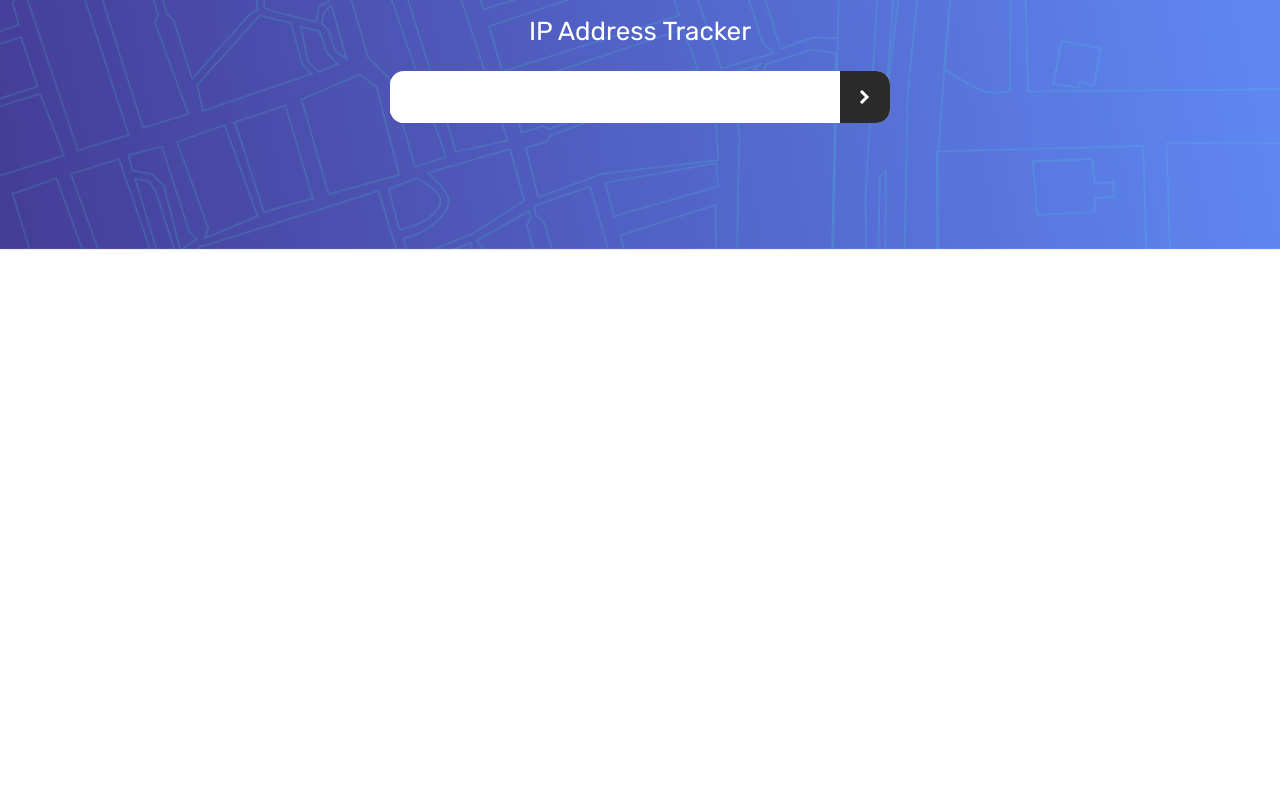
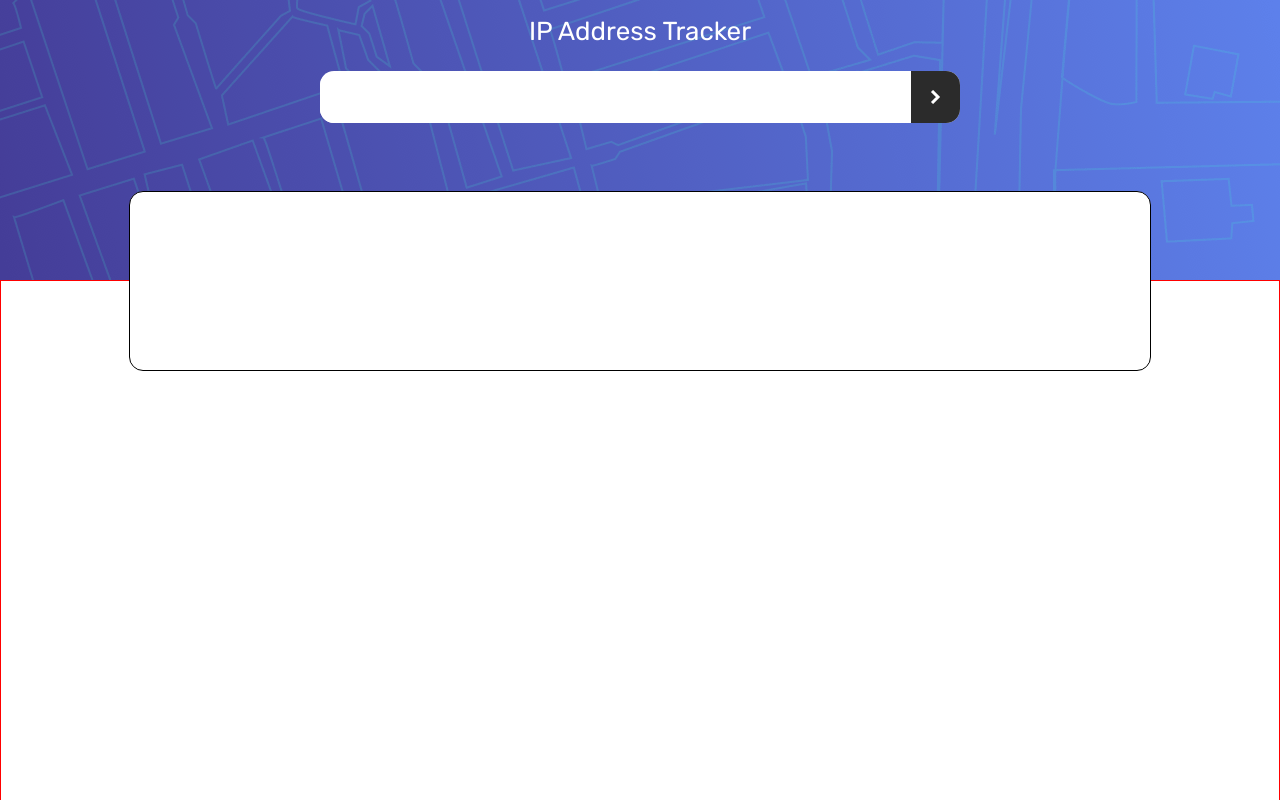
Before and after one commit to CrownedTechie/ip-address-tracker, a React (Vite) app: page / in a window 1280 px wide. Shown: the top 800 px of the page. Built offline with nearby package versions, Linux system fonts and the light colour scheme.

Commit message:
--style: implement the results display box UI

```diff
--- a/src/App.css
+++ b/src/App.css
@@ -5,7 +5,8 @@ header {
     background-size: contain;
     height: 18.75rem;
     width: 100%;
-    padding: 1rem;
+    /* padding: 1rem; */
+    padding: 1rem 0;
 }
 
 header h1 {
@@ -24,6 +25,7 @@ fieldset {
     height: fit-content;
     border: none;
     margin: 1.5rem auto;
+    width: 90%;
 }
 
 fieldset > input {
@@ -58,13 +60,49 @@ fieldset > div:hover::before {
     opacity: 15%;
 }
 
+main {
+    border: 1px solid red;
+    height: 100vh;
+    position: relative;
+    display: flex;
+    align-items: center;
+    justify-content: center;
+}
+
+main > div {
+    height: 280px;
+    width: 90%;
+    background: white;
+    z-index: 1000;
+    border: 1px solid black;
+    border-radius: 14px;
+    position: absolute;
+    top: 0;
+    margin-top: -140px;
+    box-shadow: 0 0 0 rgba(0, 0, 0, 0.5);
+}
+
 @media screen and (min-width: 580px) {
     header {
         background-image: url('./assets/pattern-bg-desktop.png');
         height: 17.5rem;
+        background-attachment:fixed;
+        background-size: cover;
     }
 
     fieldset {
-        width: 40%;
+        width: 50%;
+    }
+
+    main > div {
+        height: 180px;
+        width: 80%;
+        margin-top: -90px;
     }
 }
+
+@media screen and (min-width: 1440px) {
+    header {
+        background-size: contain;
+    }
+}
--- a/src/App.tsx
+++ b/src/App.tsx
@@ -18,7 +18,7 @@ function App() {
       </header>
 
       <main>
-
+        <div></div>
       </main>
     </>
   )
```
